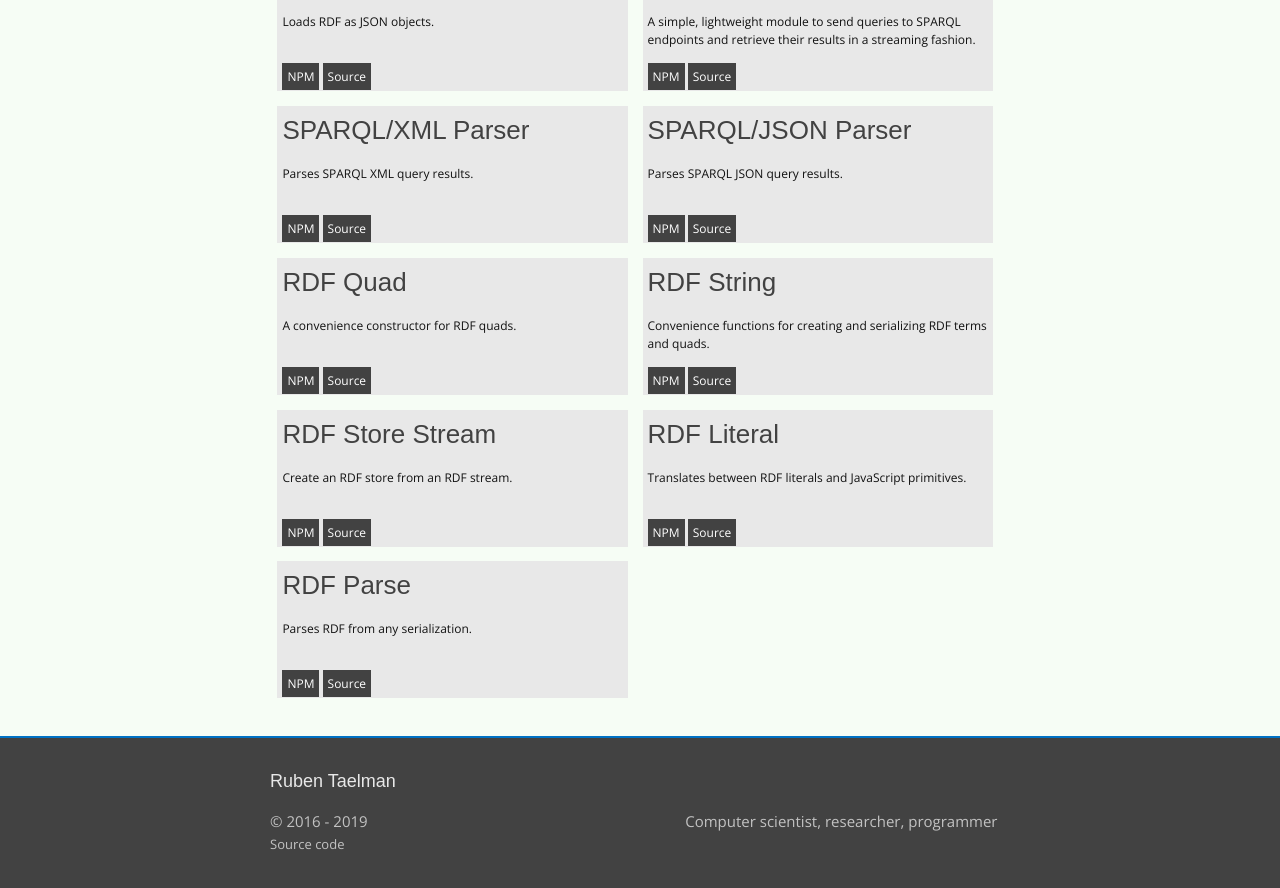
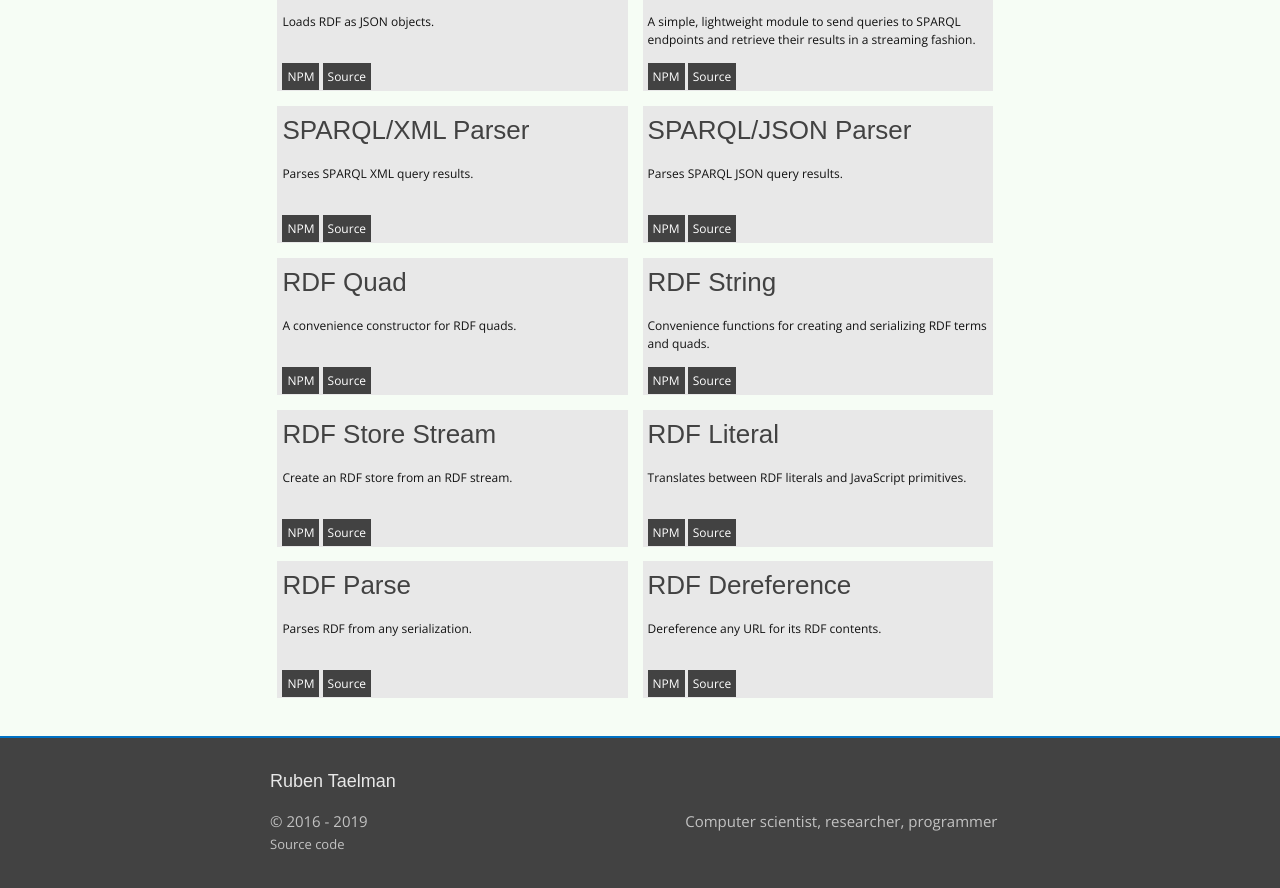
Before and after one commit to rubensworks/rubensworks.net, a Jekyll site: the page built from _projects/rdfjs.html, in a window 1280 px wide and 900 px high, scrolled down 1222 px. Shown: the top 888 px of the window. Built offline with Jekyll 4.4.1, drawn with Linux system fonts in a browser that asks for light colours; some web fonts are replaced.

Commit message:
Add rdf-dereference.js to RDFJS tools

```diff
--- a/_projects/rdfjs.html
+++ b/_projects/rdfjs.html
@@ -148,4 +148,11 @@ weight: 5
        githubreponame="rubensworks/rdf-parse.js"
     %}
 
+    {% include rdfjs-software.html
+       name="RDF Dereference"
+       description="Dereference any URL for its RDF contents."
+       npmname="rdf-dereference"
+       githubreponame="rubensworks/rdf-dereference.js"
+    %}
+
 </div>
```
